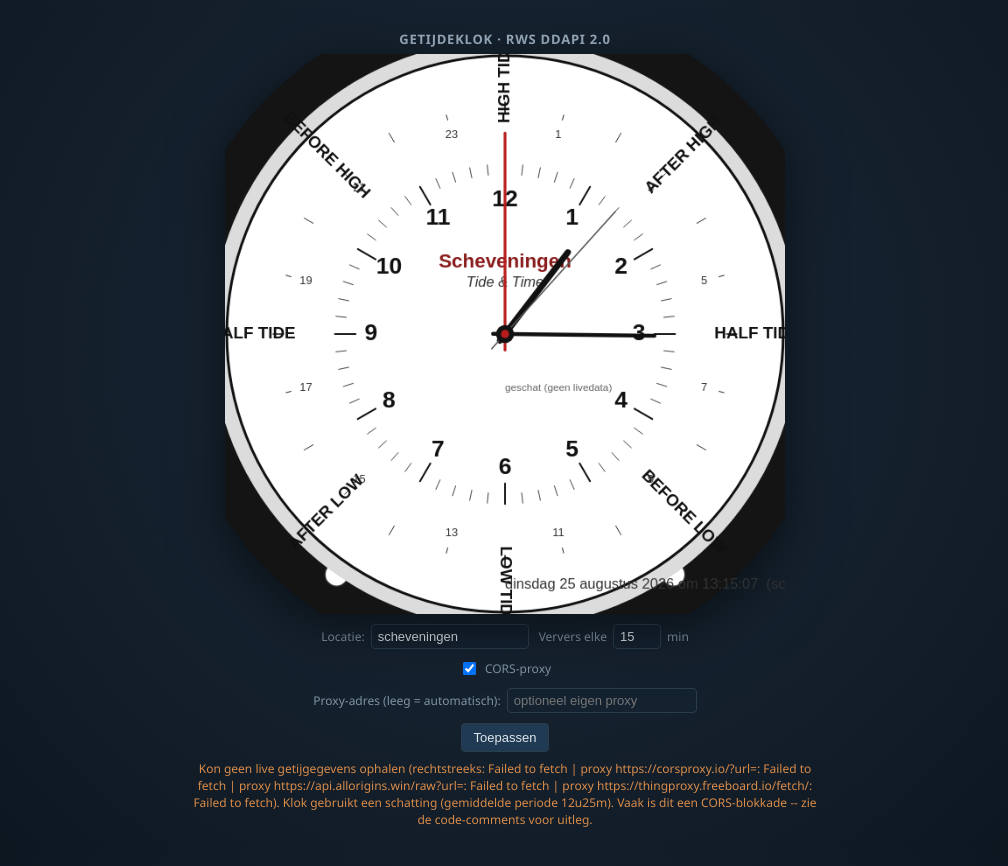
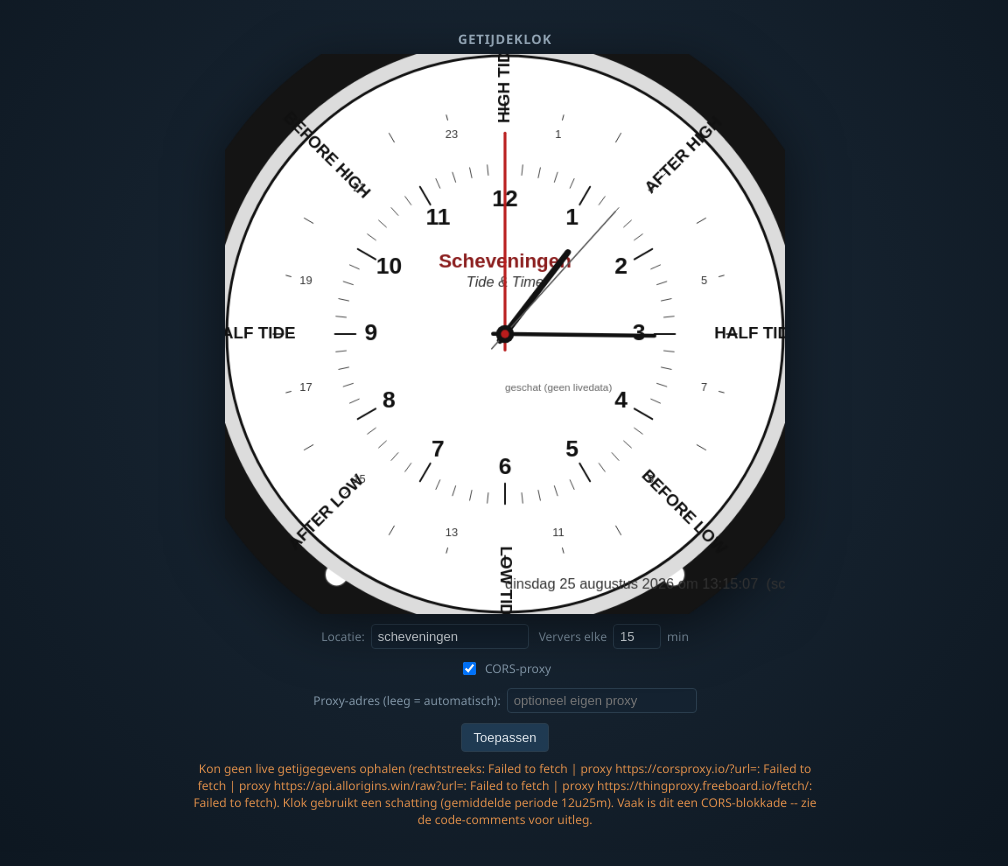
Before and after one commit to landkaart/Getijdeklok, a plain HTML site: page index.html in a window 1280 px wide. Shown: the whole page, without its empty margins (135-1143 px from the left). Drawn offline with Linux system fonts and the light colour scheme; no server answers.

Commit message:
Update index.html

```diff
--- a/index.html
+++ b/index.html
@@ -53,7 +53,7 @@
 </head>
 <body>
 <div id="wrap">
-  <h1>Getijdeklok &middot; RWS DDAPI 2.0</h1>
+  <h1>Getijdeklok</h1>
   <canvas id="clock" width="640" height="640"></canvas>
   <div id="controls">
     <label>Locatie:
```
